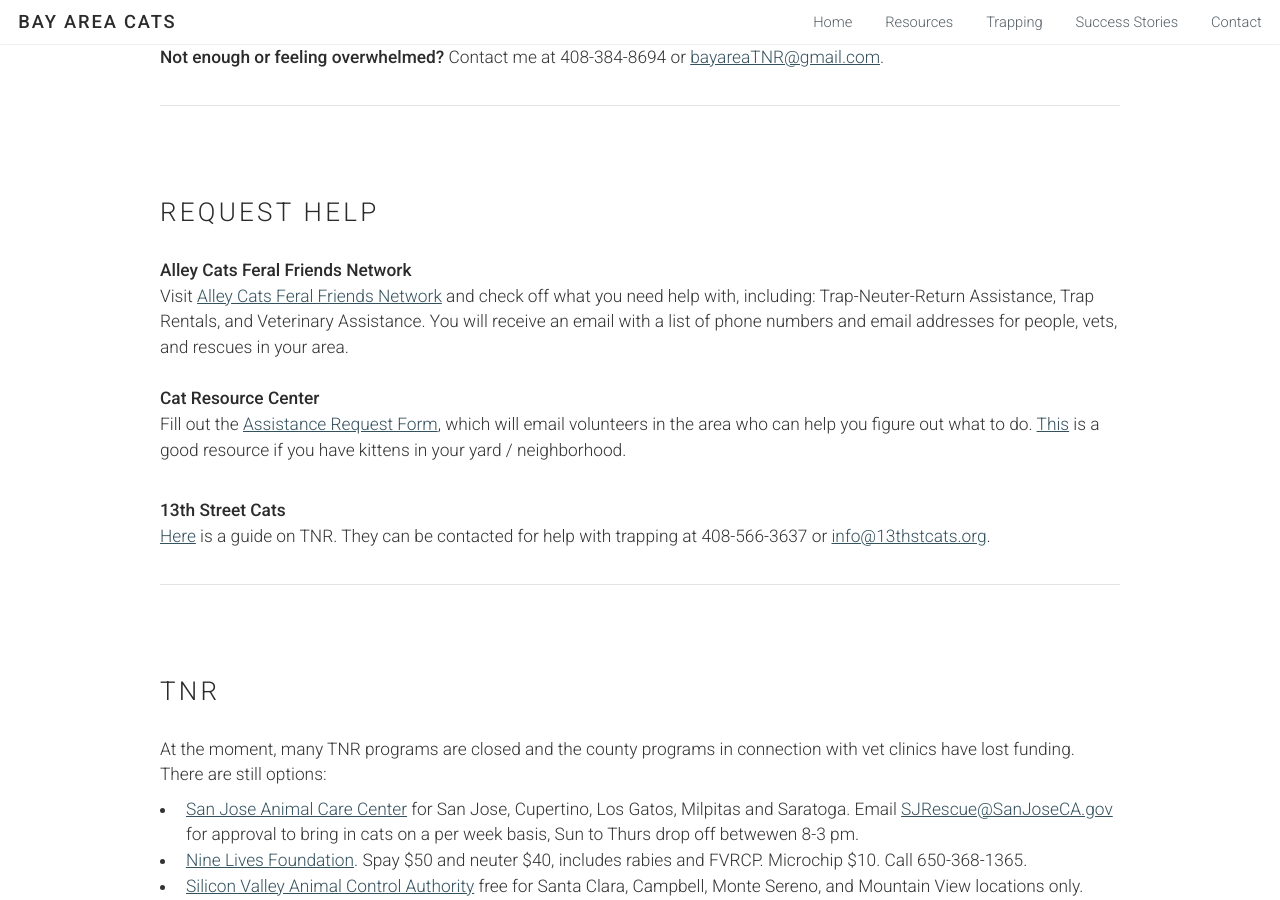
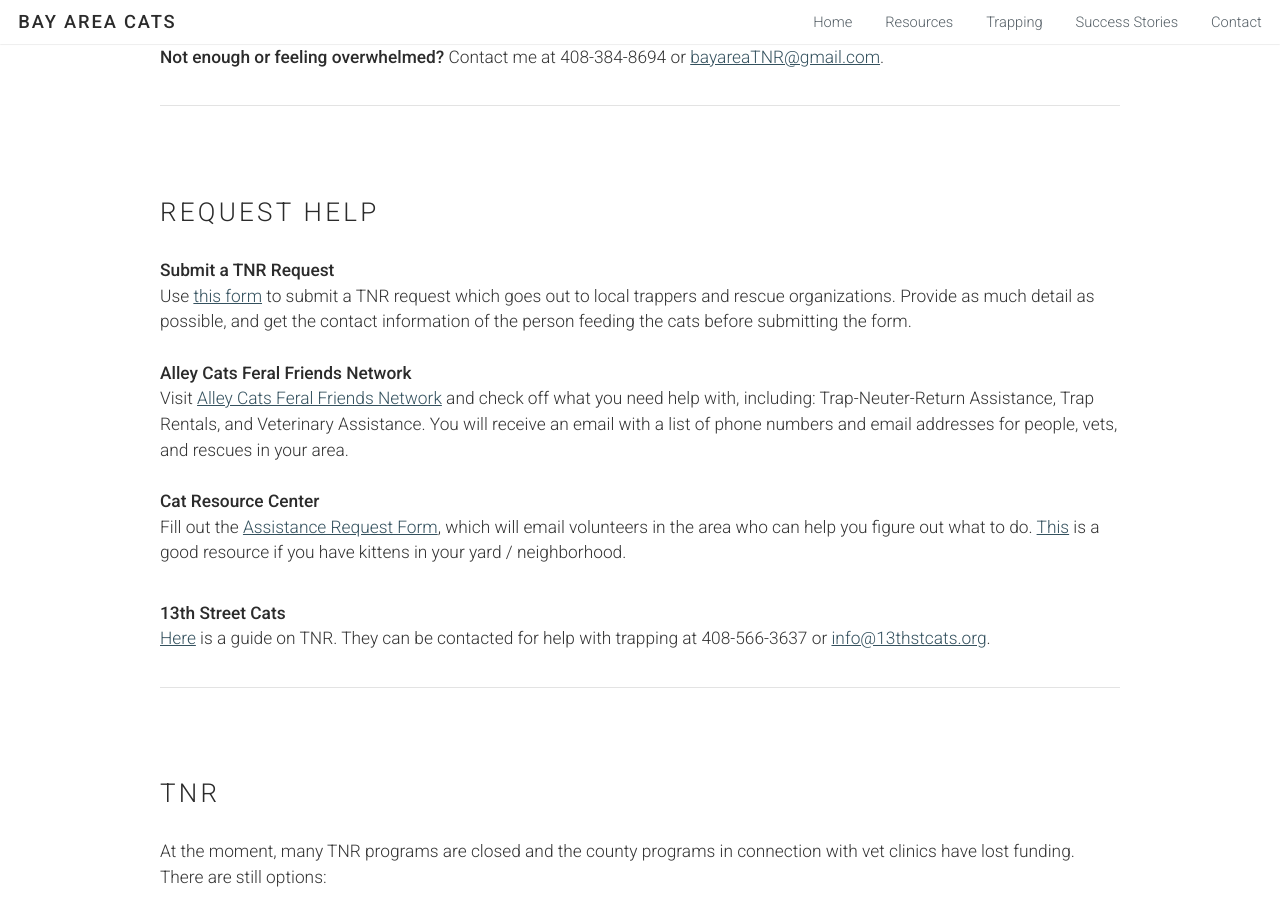
Before and after one commit to sunmeetsingh/bayareacats.github.io, a Jekyll site: the page built from resources.html, in a window 1280 px wide and 900 px high, scrolled down 758 px. Built offline with Jekyll 4.4.1, drawn with Linux system fonts in a browser that asks for light colours.

Commit message:
link to request form

```diff
--- a/_includes/footer.html
+++ b/_includes/footer.html
@@ -1,11 +1,9 @@
 <!-- Footer -->
 <footer id="footer">
   <p style="text-align: center;"><a style="font-size: 1.8em;vertical-align:middle" href="https://www.instagram.com/bayareatnr/" class="icon fa-instagram"><span class="label">Instagram</span></a>
-  <ul style="text-align: center;" class="copyright">
-          <li>&copy; Bay Area Cats 2021</li>
-
-
+  <ul class="copyright">
+      <li>&copy; Bay Area Cats 2021</li>
       <li><b>Want to help?</b> Donate <a href="/#donations">supplies</a> or via <a target="_blank" href="https://paypal.me/bayareaTNR">PayPal</a>.</li>
-            <li><a href="mailto:bayareaTNR@gmail.com">bayareaTNR@gmail.com</a></li>
+      <li><a href="mailto:bayareaTNR@gmail.com">bayareaTNR@gmail.com</a></li>
   </ul>
 </footer>
--- /dev/null
+++ b/flyer.html
@@ -0,0 +1,6 @@
+<!DOCTYPE html>
+<html>
+<head>
+<meta http-equiv="refresh" content="0; URL=flyer.pdf" />
+</head>
+</html>
--- a/resources.html
+++ b/resources.html
@@ -43,6 +43,10 @@
         <div id="request-help">
             <section>
                 <h2>Request help</h2>
+                <b>Submit a TNR Request</b>
+                <p style="margin:0;">Use <a href="https://airtable.com/shrMjBCgDtlhj7P49">this form</a> to submit a TNR request which goes out to local trappers and rescue organizations. Provide as much detail as possible, and get the contact information of the person feeding the cats before submitting the form.</p><br/>
+
+
                 <b>Alley Cats Feral Friends Network</b>
                 <p style="margin:0;">Visit <a target="_blank" href="https://www.alleycat.org/our-work/feral-friends-network/feral-friends-network-connect/">Alley Cats Feral Friends Network</a> and check off what you need help with, including: Trap-Neuter-Return Assistance, Trap Rentals, and Veterinary Assistance. You will receive an email with a list of phone numbers and email addresses for people, vets, and rescues in your area.</p><br/>
 
--- a/tnr.html
+++ b/tnr.html
@@ -1,6 +1,6 @@
 <!DOCTYPE html>
 <html>
 <head>
-<meta http-equiv="refresh" content="0; URL=tnr.pdf" />
+<meta http-equiv="refresh" content="0; URL=https://airtable.com/shrMjBCgDtlhj7P49" />
 </head>
 </html>
--- a/trapping.html
+++ b/trapping.html
@@ -22,7 +22,7 @@
                 <p style="margin-bottom:0.5em;">Here are several tips that will make trapping easier. A good place to begin is to review the <a href="/resources">Getting Started</a> guide.</p>
 
                 <ul>
-                    <li><b>Community outreach</b>. Talk with the neighbors in the area you are trapping and let them know what you are doing. Find out who feeds the cats, and get their contact information to coordinate withholding food. Hand out fliers similar to <a href="/tnr.pdf">this one</a>.</li>
+                    <li><b>Community outreach</b>. Talk with the neighbors in the area you are trapping and let them know what you are doing. Find out who feeds the cats, and get their contact information to coordinate withholding food. Hand out fliers similar to <a href="/flyer.pdf">this one</a>.</li>
                     <li><b>Feed consistently</b>. Feed the cats within a 30 minute time frame twice a day. This will help get a headcount on number of cats and make trapping easier.</li>
                     <li><b>Count the cats</b>. Using the above techniques, get a count on the number of untipped cats by asking neighbors and seeing who visits.</li>
                     <li><b>Withhold food</b>. At least 24 hours before trapping, remove all food sources. This ensures cats will be hungry enough to go in the traps.</li>
```
Also changed, not shown: 2 other files.
